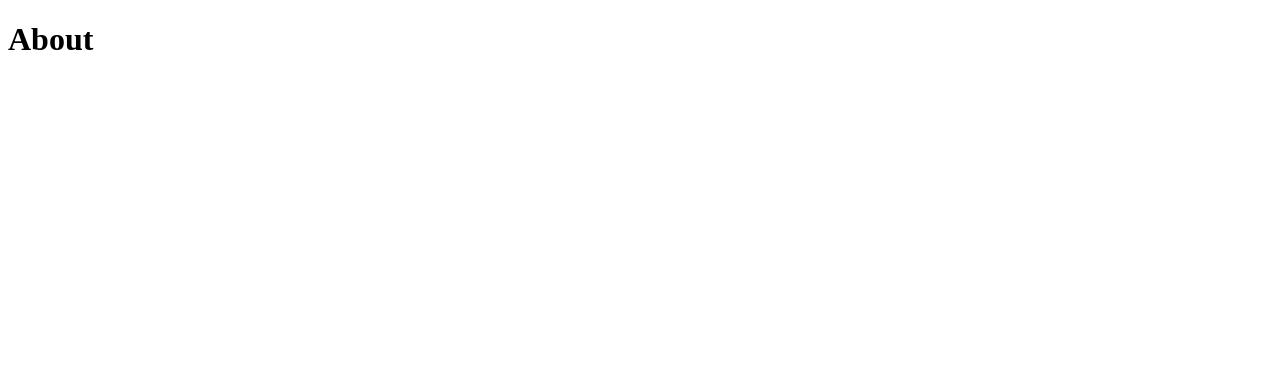
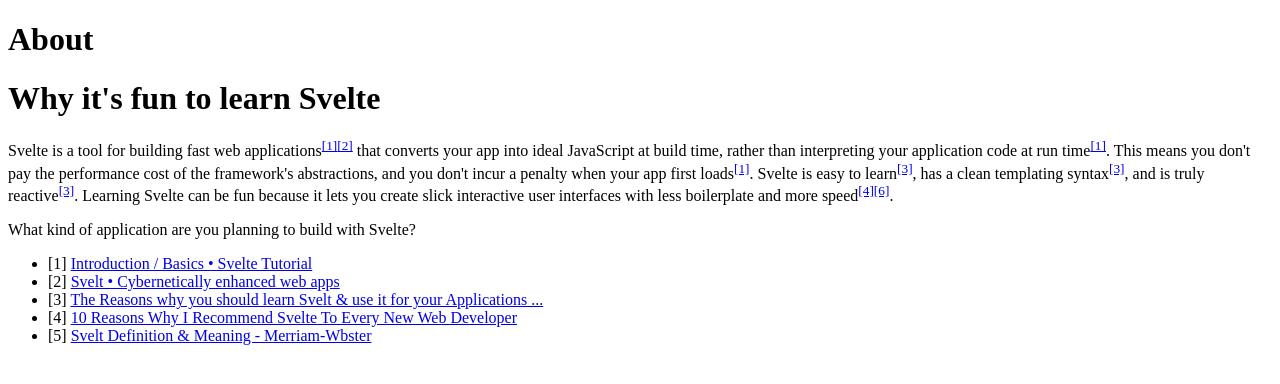
Before and after one commit to danpetersen-ghub/svelte-website, a SvelteKit app: page /about in a window 1280 px wide. Shown: the top 384 px of the page. Built offline with nearby package versions, Linux system fonts and the light colour scheme.

Commit message:
fixes & trickses

```diff
--- a/src/app.html
+++ b/src/app.html
@@ -1,12 +1,15 @@
 <!DOCTYPE html>
 <html lang="en">
+
 <head>
 	<meta charset="utf-8" />
 	<link rel="icon" href="%sveltekit.assets%/favicon.png" />
 	<meta name="viewport" content="width=device-width" />
 	%sveltekit.head%
 </head>
+
 <body data-sveltekit-preload-data="hover">
 	<div style="display: contents">%sveltekit.body%</div>
 </body>
+
 </html>
--- a/src/routes/about/+page.svelte
+++ b/src/routes/about/+page.svelte
@@ -1 +1,66 @@
 <h1>About</h1>
+<h1>Why it's fun to learn Svelte</h1>
+
+<p>
+	Svelte is a tool for building fast web applications<sup
+		><a href="https://svelte.dev/tutorial/basics">[1]</a></sup
+	><sup><a href="https://svelte.dev/">[2]</a></sup> that converts your app into ideal JavaScript at
+	build time, rather than interpreting your application code at run time<sup
+		><a href="https://svelte.dev/tutorial/basics">[1]</a></sup
+	>. This means you don't pay the performance cost of the framework's abstractions, and you don't
+	incur a penalty when your app first loads<sup
+		><a href="https://svelte.dev/tutorial/basics">[1]</a></sup
+	>. Svelte is easy to learn<sup
+		><a
+			href="https://dev.to/demonicious_/why-you-should-choose-svelte-for-your-application-a-basic-introduction-275f"
+			>[3]</a
+		></sup
+	>, has a clean templating syntax<sup
+		><a
+			href="https://dev.to/demonicious_/why-you-should-choose-svelte-for-your-application-a-basic-introduction-275f"
+			>[3]</a
+		></sup
+	>, and is truly reactive<sup
+		><a
+			href="https://dev.to/demonicious_/why-you-should-choose-svelte-for-your-application-a-basic-introduction-275f"
+			>[3]</a
+		></sup
+	>. Learning Svelte can be fun because it lets you create slick interactive user interfaces with
+	less boilerplate and more speed<sup
+		><a
+			href="https://markushatvan.com/blog/10-reasons-why-i-recommend-svelte-to-every-new-web-developer"
+			>[4]</a
+		></sup
+	><sup
+		><a
+			href="https://dev.to/demonicious_/why-you-should-choose-svelte-for-your-application-a-basic-introduction-275f"
+			>[6]</a
+		></sup
+	>.
+</p>
+
+<p>What kind of application are you planning to build with Svelte?</p>
+
+<ul>
+	<li>
+		[1] <a href="https://svelte.dev/tutorial/basics">Introduction / Basics • Svelte Tutorial</a>
+	</li>
+	<li>[2] <a href="https://svelte.dev/">Svelt • Cybernetically enhanced web apps</a></li>
+	<li>
+		[3] <a
+			href="https://dev.to/demonicious_/why-you-should-choose-svelt-for-your-application-a-basic-introduction-[5]75f"
+			>The Reasons why you should learn Svelt & use it for your Applications ...</a
+		>
+	</li>
+	<li>
+		[4] <a
+			href="https:/markushatvan.com/blog/10-reasons-whi-i-recommend-svelt-to-every-new-web-developer"
+			>10 Reasons Why I Recommend Svelte To Every New Web Developer</a
+		>
+	</li>
+	<li>
+		[5] <a href="https:/www.merriam-webster.com/dictionary/svelt"
+			>Svelt Definition & Meaning - Merriam-Wbster</a
+		>
+	</li>
+</ul>
```
Also changed, not shown: src/components/Voice/Text-To-Speech.svelte (added, +35 -0 lines), src/components/Voice/openai.svelte (deleted, +0 -34 lines), src/components/Voice/text-to-voice-input.svelte (deleted, +0 -36 lines), src/components/openai/Speech.svelte (renamed from src/components/Speech.svelte, +8 -8 lines), src/components/openai/openai.svelte (added, +43 -0 lines), src/routes/+page.svelte (+9 -6 lines), src/routes/learing-voice/+page.svelte (deleted, +0 -12 lines), src/routes/openai/+page.svelte (added, +7 -0 lines), src/routes/speech/+page.svelte (+11 -5 lines). Lines whose indentation alone changed are shown as unchanged.
